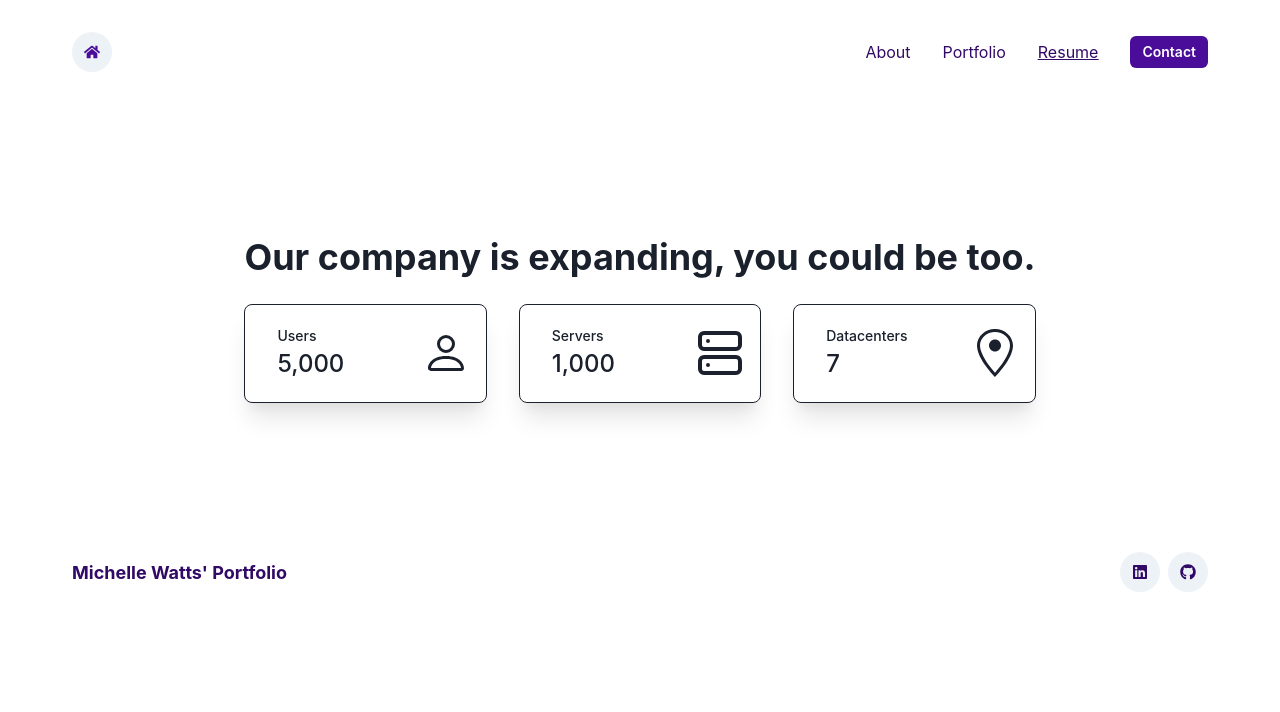
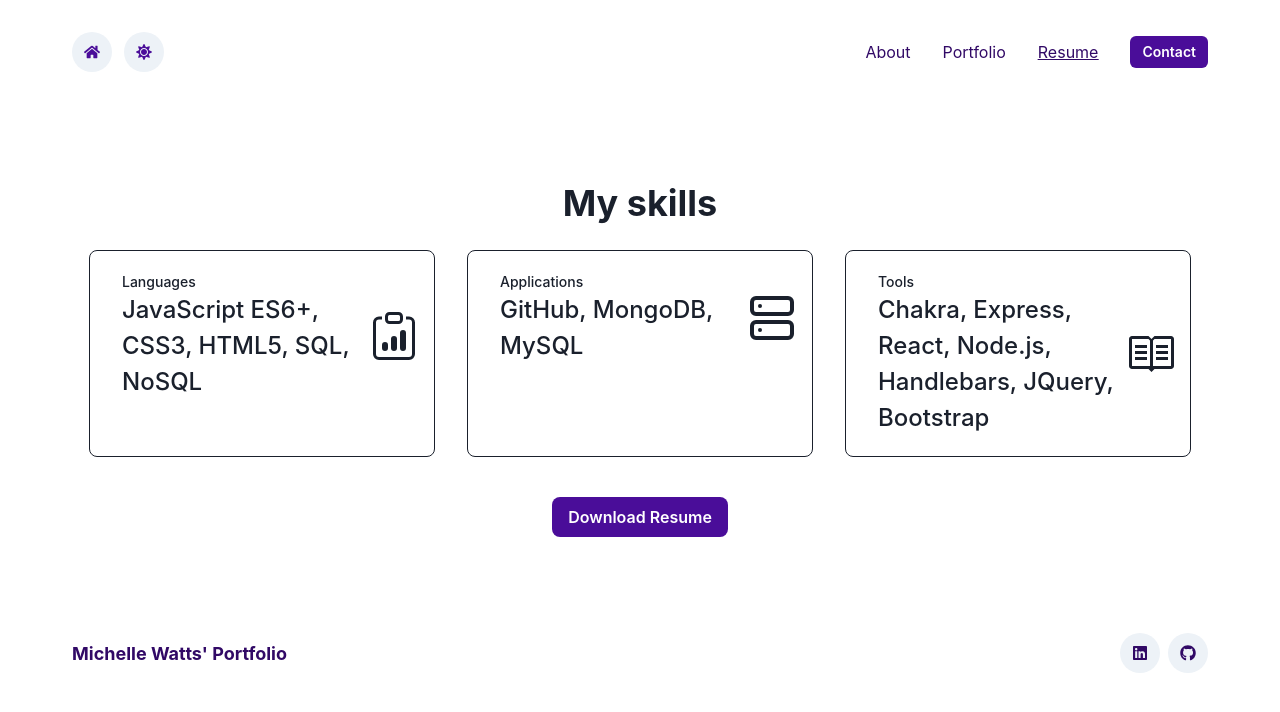
Before and after one commit to michellewatts20000/watts-react-portfolio-chakra, a React (Create React App) app: page /resume in a window 1280 px wide. Shown: the top 712 px of the page. Built offline with nearby package versions, Linux system fonts and the light colour scheme.

Commit message:
my resume

```diff
--- a/src/components/sections/Form.js
+++ b/src/components/sections/Form.js
@@ -70,7 +70,7 @@ import React from 'react';
          <form onSubmit={handleSubmit}>
             <Box>
             <Stack spacing={4}>
-            <Input
+            <Input isRequired
                 placeholder="Your name"
                 bg={'gray.100'}
                 border={0}
@@ -95,7 +95,7 @@ import React from 'react';
            />
            {errors.email && touched.email && errors.email}
 
-           <Textarea  placeholder="Your message"
+           <Textarea isRequired  placeholder="Your message"
                 bg={'gray.100'}
                 border={0}
                 color={'gray.500'}
--- a/src/components/sections/Project.js
+++ b/src/components/sections/Project.js
@@ -45,7 +45,7 @@ export default function Project({
 }
 
 Project.propTypes = {
-  // icon: PropTypes.string,
+  icon: PropTypes.ReactNode,
   title: PropTypes.string,
   text: PropTypes.string,
   link1: PropTypes.string,
--- a/src/components/sections/Statistics.js
+++ b/src/components/sections/Statistics.js
@@ -2,31 +2,30 @@ import React from "react";
 import {
   Box,
   chakra,
+  Button,
+  Link,
   Flex,
+  Center,
   SimpleGrid,
   Stat,
   StatLabel,
   StatNumber,
   useColorModeValue,
 } from '@chakra-ui/react';
-import { ReactNode } from 'react';
-import { BsPerson } from 'react-icons/bs';
+import { BsClipboardData } from 'react-icons/bs';
 import { FiServer } from 'react-icons/fi';
-import { GoLocation } from 'react-icons/go';
+import { GoBook} from 'react-icons/go';
+import { motion } from "framer-motion"
 
-interface StatsCardProps {
-  title: string;
-  stat: string;
-  icon: ReactNode;
-}
-function StatsCard(props: StatsCardProps) {
+
+function StatsCard(props){
   const { title, stat, icon } = props;
   return (
 
     <Stat
       px={{ base: 2, md: 4 }}
       py={'5'}
-      shadow={'xl'}
+      shadow={'s'}
       border={'1px solid'}
       borderColor={useColorModeValue('gray.800', 'gray.500')}
       rounded={'lg'}>
@@ -69,26 +68,44 @@ export default function BasicStatistics() {
         fontSize={'4xl'}
         py={5}
         fontWeight={'bold'}>
-        Our company is expanding, you could be too.
+       My skills
       </chakra.h1>
       <SimpleGrid columns={{ base: 1, md: 3 }} spacing={{ base: 5, lg: 8 }}>
         <StatsCard
-          title={'Users'}
-          stat={'5,000'}
-          icon={<BsPerson size={'3em'} />}
+          title={'Languages'}
+          stat={'JavaScript ES6+, CSS3, HTML5, SQL, NoSQL'}
+          icon={<BsClipboardData size={'3em'} />}
         />
         <StatsCard
-          title={'Servers'}
-          stat={'1,000'}
+          title={'Applications'}
+          stat={'GitHub, MongoDB, MySQL'}
           icon={<FiServer size={'3em'} />}
         />
         <StatsCard
-          title={'Datacenters'}
-          stat={'7'}
-          icon={<GoLocation size={'3em'} />}
+          title={'Tools'}
+          stat={'Chakra, Express, React, Node.js, Handlebars, JQuery, Bootstrap'}
+          icon={<GoBook size={'3em'} />}
         />
+
       </SimpleGrid>
+       <Center mt="10">
+         <Link href="https://drive.google.com/file/d/1krIgipz9jmquz0QYmlm1wQfsUzI-PVIB/view?usp=sharing" isExternal>
+            <motion.div whileHover={{ scale: 1.1, opacity: 1 }}>
+          <Button
+            colorScheme="primary"
+            borderRadius="8px"
+            py="4"
+            px="4"
+            lineHeight="1"
+            size="md"
+          >
+            Download Resume
+          </Button>
+          </motion.div>
+        </Link>
+        </Center>
     </Box>
+
      </Flex>
   );
 }
--- a/src/components/ui/Logo.js
+++ b/src/components/ui/Logo.js
@@ -1,13 +1,16 @@
 import React from "react";
 import { Box } from "@chakra-ui/react";
 import { IconButton } from "@chakra-ui/button";
-import { FaHome } from 'react-icons/fa'
+import { FaHome, FaSun } from 'react-icons/fa'
+import { useColorMode } from '@chakra-ui/color-mode'
 
 
 export default function Logo(props) {
+  const { toggleColorMode } = useColorMode();
   return (
     <Box {...props}>
-    <IconButton icon={<FaHome />} isRound='true' onClick={() => window.open('./', "_self")}  />
+    <IconButton icon={<FaHome />} isRound='true' mr="3" onClick={() => window.open('./', "_self")}  />
+     <IconButton icon={<FaSun />} isRound='true' onClick={toggleColorMode}></IconButton>
     </Box>
   );
 }
--- a/src/utils/theme.js
+++ b/src/utils/theme.js
@@ -15,7 +15,17 @@ const colors = {
    fonts: {
     heading: "Open Sans",
     body: "Raleway",
-  }
+  },
+  modes: {
+      dark: {
+        bg: '#333',
+        color:'white'
+      },
+      light: {
+        bg: '#ddd'
+
+      },
+    }
 };
 
 
```
